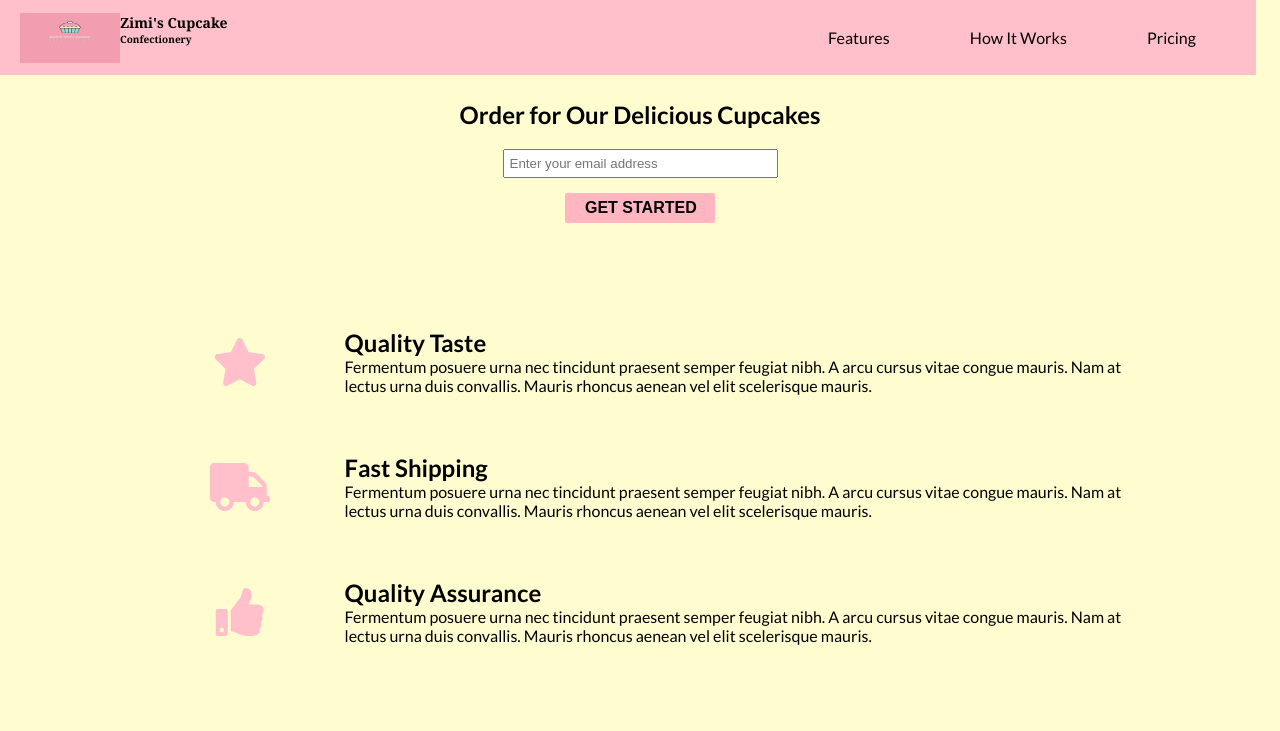
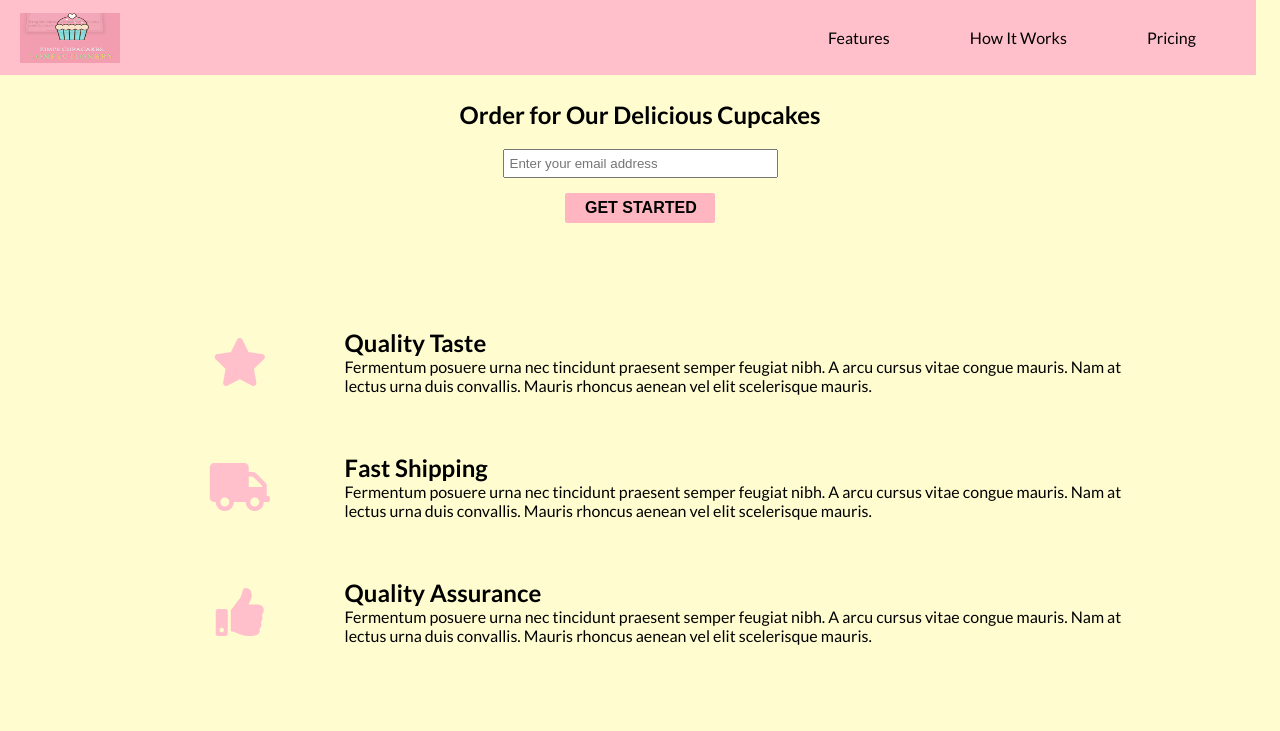
Before and after one commit to shmorteen/animated-computing-machine, a plain HTML site: page index.html in a window 1280 px wide. Shown: the top 731 px of the page. Drawn offline with Linux system fonts and the light colour scheme.

```diff
--- a/index.html
+++ b/index.html
@@ -17,10 +17,8 @@
     <div class="logo" style="text-align:center">
       <img
         id="header-img"
-        src="zimiCupacakes.png"+vendor.toLowerCase()+".gif' style='max-width:120px'
+        src="newsnipcup.PNG"+vendor.toLowerCase()+".gif' style='max-width:120px'
         alt="zimi's cupcake logo"/>
-        <h1>Zimi's Cupcake</h1>
-        <p style="font-weight:bold;">Confectionery</p>
     </div>
 
     <nav id="nav-bar" bgcolor="#FFB6C1">
--- a/style.css
+++ b/style.css
@@ -96,16 +96,6 @@
     margin: 0 auto;
   }
 }
-.logo > h1 {
-  font-size: 14px;
-  font-family: Georgia;
-  text-align: left;
-}
-.logo > p {
-  font-size: 10px;
-  font-family:Georgia;
-  text-align: left;
-}
 
 nav {
   font-weight: 400;
@@ -114,7 +104,7 @@
 @media (max-width: 650px) {
   nav {
     margin-top: 10px;
-    width: 50%;
+    width: 100%;
     display: flex;
     flex-direction: column;
     align-items: center;
@@ -136,6 +126,7 @@
 @media (max-width: 650px) {
   nav > ul {
     flex-direction: column;
+    width: 100%;
   }
 }
 
```
